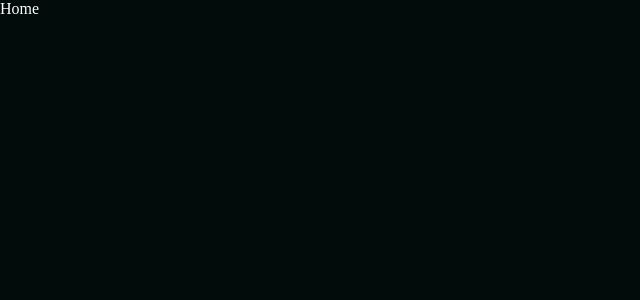
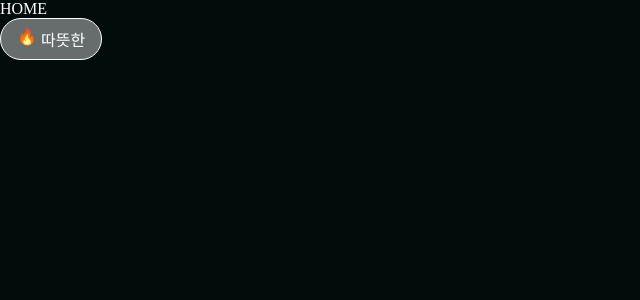
Before and after one commit to likelion-cinepick/cinepick_front, a React (Create React App) app: page / in a window 1280 px wide. Shown: the top 300 px of the page, without its empty margins (0-640 px from the left). Built offline with nearby package versions, Linux system fonts and the light colour scheme; a web font is replaced by a local one.

Commit message:
[feat]분위기 키워드 컴포넌트 제작

```diff
--- /dev/null
+++ b/src/assets/scss/components/_keyword.scss
@@ -0,0 +1,10 @@
+.mood_components {
+    display: inline-flex;
+    padding: 8px 16px;
+    gap: 4px;
+    border-radius: 24px;
+    border: 1px solid #FFF;
+    background: rgba(255, 255, 255, 0.40);
+    font-family: var(--subfont);
+    font-size: 16px;
+}
--- a/src/assets/scss/style.scss
+++ b/src/assets/scss/style.scss
@@ -3,3 +3,6 @@
 // setting
 @import "setting/reset";
 @import "setting/font";
+
+//compontets
+@import "components/keyword"
--- /dev/null
+++ b/src/components/KeywordMood.jsx
@@ -0,0 +1,12 @@
+import React from 'react'
+
+const KeywordMood = () => {
+  return (
+    <div className='mood_components'>
+        <p>🔥</p>
+        <p>따뜻한</p>
+    </div>
+  )
+}
+
+export default KeywordMood
--- a/src/page/Home.jsx
+++ b/src/page/Home.jsx
@@ -1,8 +1,12 @@
 import React from 'react'
+import KeywordMood from '../components/KeywordMood'
 
 const Home = () => {
   return (
-    <div>Home</div>
+    <div>
+      <p>HOME</p>
+      <KeywordMood/>
+    </div>
   )
 }
 
```
Also changed, not shown: src/assets/img/test/mypage_icon.svg (added).
